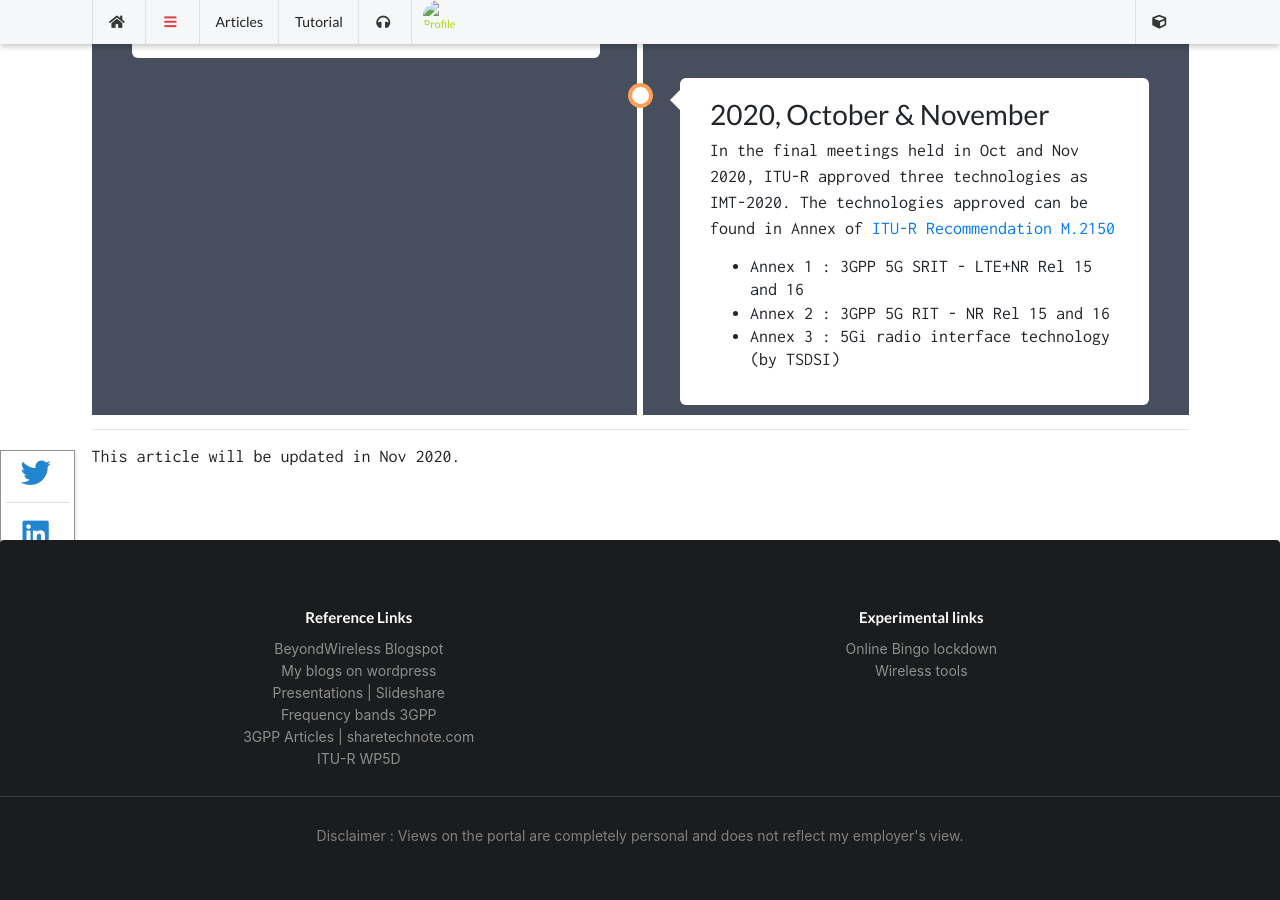
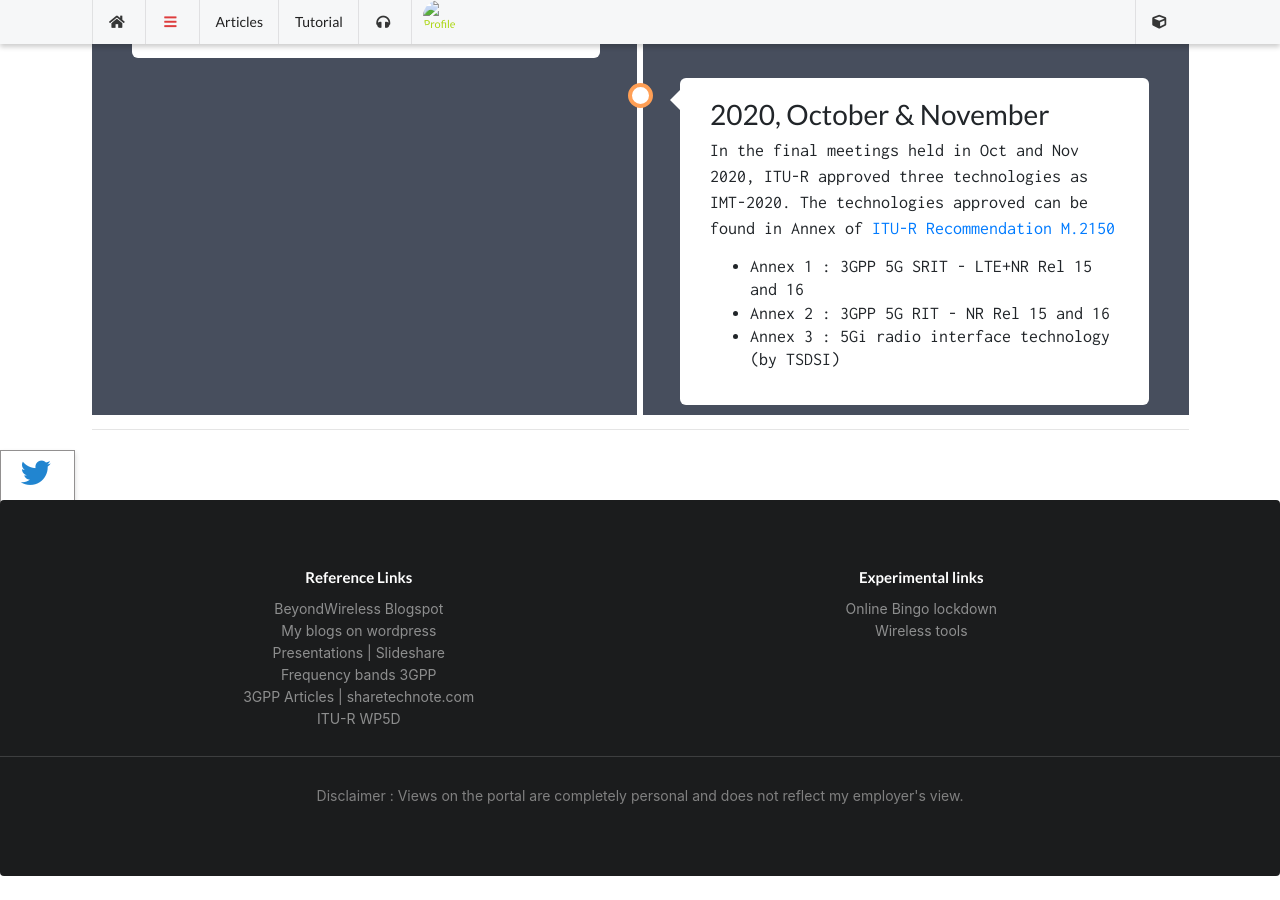
Before and after one commit to wiless/wiless.github.io, a Jekyll site: the page built from _articles/5gtimeline.md, in a window 1280 px wide and 900 px high, scrolled down 9239 px. Built offline with Jekyll 4.4.1, drawn with Linux system fonts in a browser that asks for light colours; nearby versions of some CDN libraries; some web fonts are replaced; comment, search, counter and statistics services are not loaded; a style sheet for code colours, icons or effects is not loaded.

Commit message:
Update 5gtimeline.md

```diff
--- a/_articles/5gtimeline.md
+++ b/_articles/5gtimeline.md
@@ -486,9 +486,6 @@ TSDSI-RIT - Are there any trials or demonstrations ??
 ----
 
 
-This article will be updated in Nov 2020.
-
-
 <script>
  //$(document).ready(semantic.accordion.ready);
 
```
